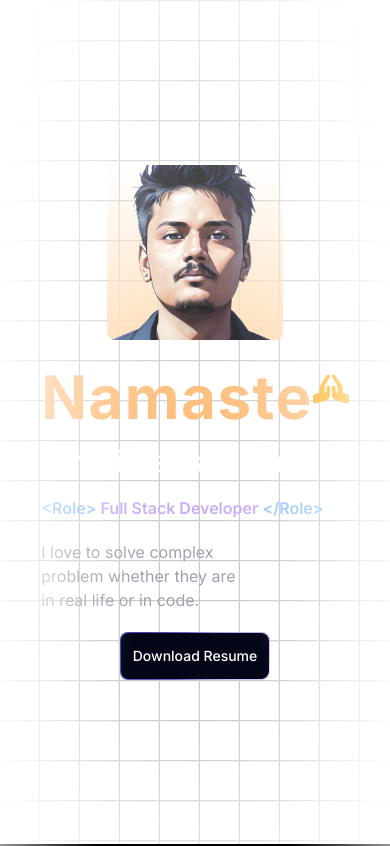
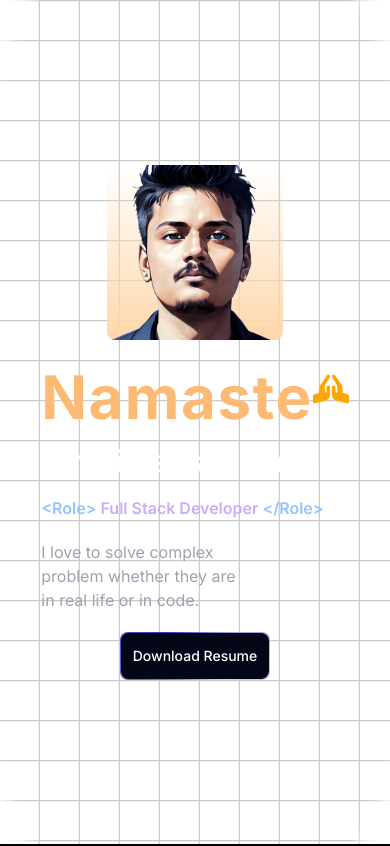
Before and after one commit to himanshu3434/Portfolio, a Next.js app: page / in a window 390 px wide. Shown: the top 846 px of the page. Built offline with nearby package versions, Linux system fonts and the light colour scheme.

Commit message:
fixed vignatte problem

```diff
--- a/app/components/Contact.tsx
+++ b/app/components/Contact.tsx
@@ -7,7 +7,7 @@ function Contact() {
     <div className="mt-16">
       <div className="h-[30rem] w-full dark:bg-black bg-white  dark:bg-grid-custom-white/[0.03] bg-grid-custom-black/[0.2]  flex  justify-center ">
         {/* Radial gradient for the container to give a faded look */}
-        <div className="absolute pointer-events-none inset-0 flex items-center justify-center dark:bg-black bg-white [mask-image:radial-gradient(ellipse_at_center,transparent_50%,black)]"></div>
+        <div className="absolute pointer-events-none inset-0 flex items-center justify-center dark:bg-black bg-white sm:[mask-image:radial-gradient(ellipse_at_center,transparent_50%,black)] [mask-image:radial-gradient(ellipse_at_center,transparent_90%,black)]"></div>
 
         <div className=" max-w-[80vw] mx-auto sm:max-w-[60vw]">
           <div className="text-3xl sm:text-5xl font-bold text-white text-center">
--- a/app/components/Hero.tsx
+++ b/app/components/Hero.tsx
@@ -9,7 +9,7 @@ function Hero() {
     <div>
       <div className="h-screen w-full dark:bg-black bg-white  dark:bg-grid-white/[0.12] bg-grid-black/[0.2]  relative flex items-center justify-center">
         {/* Radial gradient for the container to give a faded look */}
-        <div className="absolute pointer-events-none inset-0 flex items-center justify-center dark:bg-black bg-white [mask-image:radial-gradient(ellipse_at_center,transparent_50%,black)]"></div>
+        <div className="absolute pointer-events-none inset-0 flex items-center justify-center dark:bg-black bg-white sm:[mask-image:radial-gradient(ellipse_at_center,transparent_50%,black)] [mask-image:radial-gradient(ellipse_at_center,transparent_90%,black)]"></div>
         <div className="text-white sm:px-40 px-10">
           <div className="flex flex-col justify-center items-center sm:items-start sm:flex-row sm:space-x-52">
             <div className="order-2 sm:order-1 ">
--- a/app/components/Projects.tsx
+++ b/app/components/Projects.tsx
@@ -15,7 +15,7 @@ function Projects() {
           {projects.map((project) => (
             <div
               key={project.id}
-              className="text-white rounded-[3rem] overflow-hidden transform hover:scale-110 transition duration-300 ease-in-out hover:ease-in-out relative bg-black-200 w-[70vw] h-[40vh] sm:w-[20vw]  lg:h-[46vh]  "
+              className="text-white rounded-[3rem] overflow-hidden transform hover:scale-110 transition duration-300 ease-in-out hover:ease-in-out relative bg-black-200 w-[70vw] h-[43vh] sm:w-[20vw] sm:h-[40vh]  lg:h-[46vh]  "
             >
               <div className="mb-2  h-[20vh] sm:h-[28vh]  overflow-hidden  ">
                 <img
--- a/app/page.tsx
+++ b/app/page.tsx
@@ -6,7 +6,7 @@ import Projects from "./components/Projects";
 
 export default function Home() {
   return (
-    <main className="relative bg-black ">
+    <main className=" bg-black ">
       <div className=" w-full">
         <Hero />
         <About />
```
